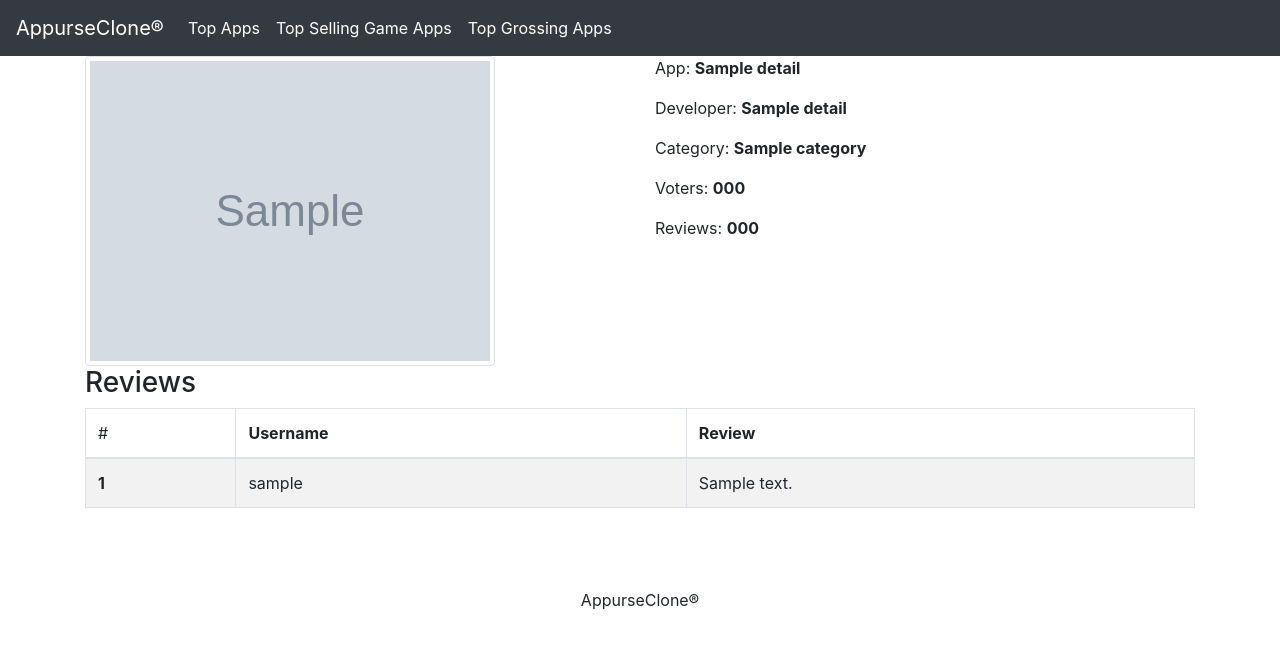
After one commit to ileni17/appurse_clone, a Symfony app: template templates/app/details.html.twig in a window 1280 px wide. The commit adds this page. Shown: the top 649 px of the page. Run offline with Twig, Linux system fonts and the light colour scheme; the template is opened without the code that fills it: most values are stand-ins (such as "Sample title", 1, 10 or a date in 2020); grey boxes marked "Sample" are stand-in pictures; some libraries are stand-ins or nearby versions.

Commit message:
App details implemented

```diff
--- /dev/null
+++ b/templates/app/details.html.twig
@@ -0,0 +1,45 @@
+{% extends 'base.html.twig' %}
+
+{% block title %}{{ detail.name }} Details{% endblock %}
+
+{% block body %}
+    <div class="container">
+        <div class="row">
+            <div class="col-6">
+                <img src="{{ detail.icon }}"
+                     class="img-fluid img-thumbnail">
+            </div>
+            <div class="col-6">
+                <p>App: <b>{{ detail.name }}</b></p>
+                <p>Developer: <b>{{ detail.developerName }}</b></p>
+                <p>Category: <b>{{ detail.category.name }}</b></p>
+                <p>Voters: <b>{{ detail.numberVoters }}</b></p>
+                <p>Reviews: <b>{{ detail.numberReviews }}</b></p>
+            </div>
+        </div>
+        <div class="row">
+            <div class="col-12">
+                <h3>Reviews</h3>
+                <table class="table table-striped table-bordered">
+                    <thead>
+                    <tr>
+                        <td scope="col">#</td>
+                        <th scope="col">Username</th>
+                        <th scope="col">Review</th>
+                    </tr>
+                    </thead>
+                    <tbody>
+                    {% for review in detail.reviews %}
+                        {% set counter = ( counter | default(0) ) + 1 %}
+                        <tr>
+                            <th scope="row">{{ counter }}</th>
+                            <td>{{ review.userName }}</td>
+                            <td>{{ review.text|length > 400 ? review.text|slice(0, 400) ~ '...' : review.text }}</td>
+                        </tr>
+                    {% endfor %}
+                    </tbody>
+                </table>
+            </div>
+        </div>
+    </div>
+{% endblock %}
--- a/templates/app/index.html.twig
+++ b/templates/app/index.html.twig
@@ -14,6 +14,7 @@
                     <th scope="col">Image</th>
                     <th scope="col">Score</th>
                     <th scope="col">Description</th>
+                    <th scope="col">Details</th>
                 </tr>
                 </thead>
                 <tbody>
@@ -30,6 +31,9 @@
                         </td>
                         <td>{{ app.score }}</td>
                         <td>{{ app.description|length > 400 ? app.description|slice(0, 400) ~ '...' : app.description }}</td>
+                        <td>
+                            <a href="{{ path('app_detail', {'id': app.identificator}) }}" style="color: black; font-weight: normal">Details</a>
+                        </td>
                     </tr>
                 {% endfor %}
                 </tbody>
```
Also changed, not shown: src/Controller/AppController.php (+5 -5 lines), templates/base.html.twig (line endings or trailing spaces).
